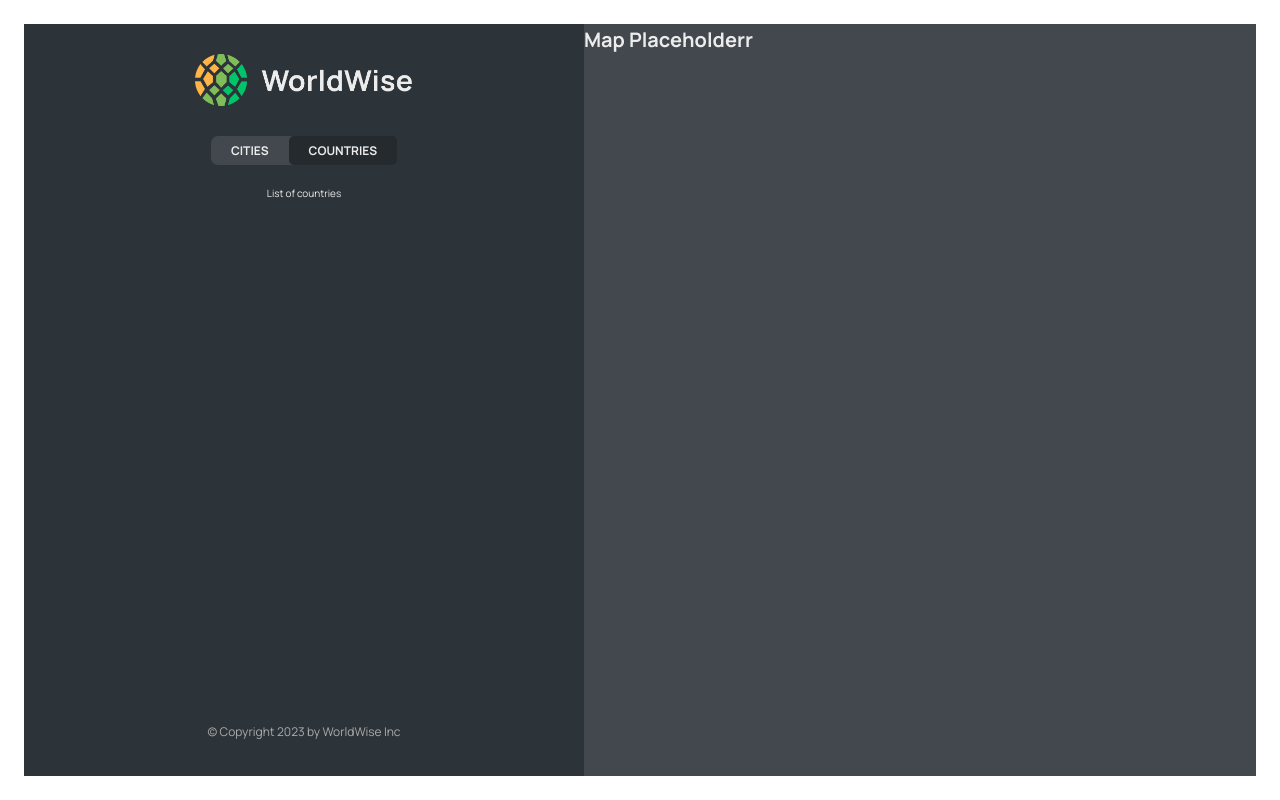
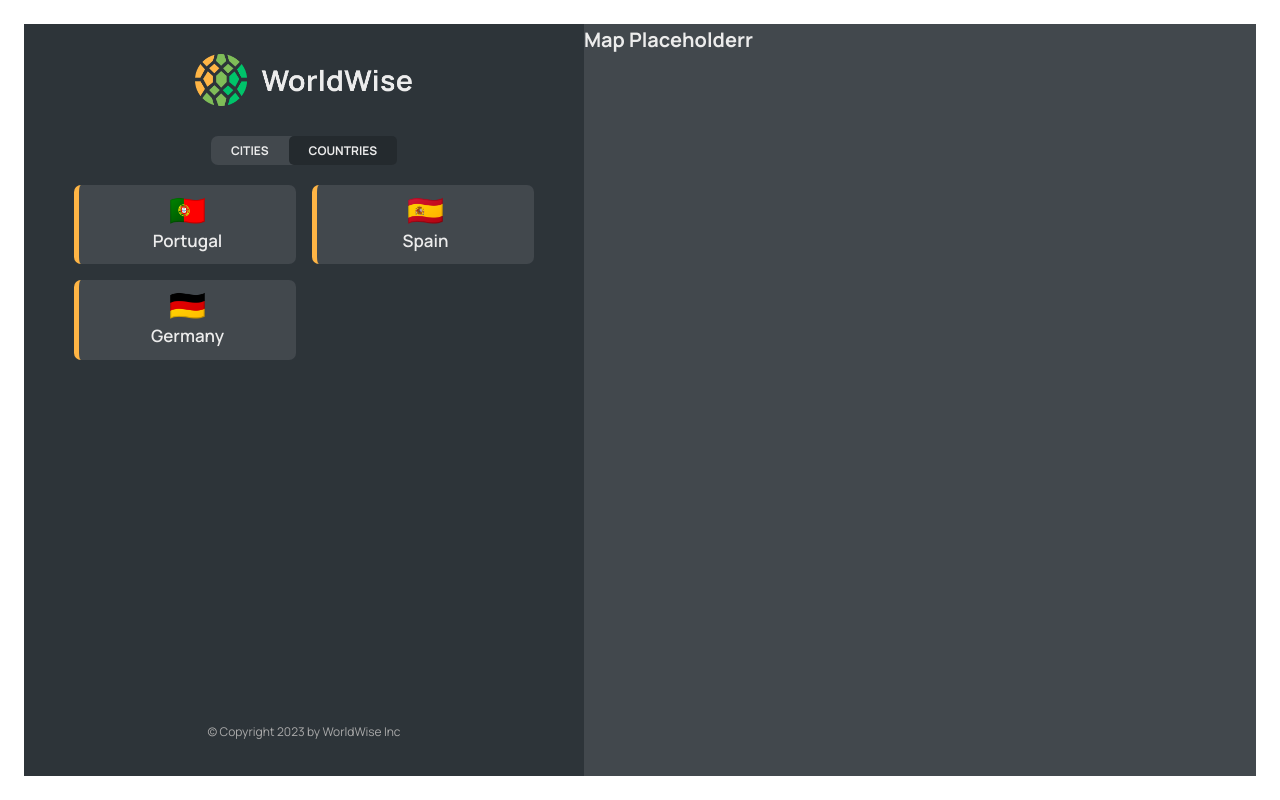
Before and after one commit to farhanahmedhasan/worldwisy, a React (Vite) app: page /app/countries in a window 1280 px wide. Built offline with nearby package versions, Linux system fonts and the light colour scheme; data requests are answered from the project's data file; the HTML template or start-up script is replaced by a standard one.

Commit message:
added-countryList

```diff
--- a/data/cities.json
+++ b/data/cities.json
@@ -35,6 +35,30 @@
         "lng": 13.376933665713324
       },
       "id": 98443197
+    },
+    {
+      "cityName": "Faro",
+      "country": "Portugal",
+      "emoji": "🇵🇹",
+      "date": "2027-10-31T15:59:59.138Z",
+      "notes": "My favorite city so far!",
+      "position": {
+        "lat": 38.727881642324164,
+        "lng": -9.140900099907554
+      },
+      "id": 7393038534
+    },
+    {
+      "cityName": "Barcelona",
+      "country": "Spain",
+      "emoji": "🇪🇸",
+      "date": "2027-07-15T08:22:53.976Z",
+      "notes": "",
+      "position": {
+        "lat": 40.46635901755316,
+        "lng": -3.7133789062500004
+      },
+      "id": 17806751231
     }
   ]
 }
--- a/src/App.jsx
+++ b/src/App.jsx
@@ -1,5 +1,4 @@
-import { BrowserRouter, Route, Routes } from "react-router-dom"
-
+import CountryList from "./components/auth/countryList/CountryList.jsx"
 import CityList from "./components/auth/cityList/CityList.jsx"
 import AppLayout from "./pages/auth/AppLayout.jsx"
 import Error404 from "./pages/shared/Error404.jsx"
@@ -7,9 +6,10 @@ import Product from "./pages/guest/Product.jsx"
 import Pricing from "./pages/guest/Pricing.jsx"
 import Login from "./pages/guest/Login.jsx"
 import Home from "./pages/guest/Home.jsx"
+import "./index.css"
 
+import { BrowserRouter, Route, Routes } from "react-router-dom"
 import React, { useEffect, useState } from "react"
-import "./index.css"
 
 const BASE_URL = "http://localhost:3001"
 
@@ -24,7 +24,6 @@ export default function App() {
                 const res = await fetch(`${BASE_URL}/cities`)
                 const cityData = await res.json()
                 setCities(cityData)
-                console.log(cityData)
             } catch (error) {
                 console.log(error)
             } finally {
@@ -44,7 +43,7 @@ export default function App() {
                 <Route path="/app" element={<AppLayout />}>
                     <Route index element={<CityList cities={cities} isLoading={isLoading} />} />
                     <Route path="cities" element={<CityList cities={cities} isLoading={isLoading} />} />
-                    <Route path="countries" element={<p>List of countries</p>} />
+                    <Route path="countries" element={<CountryList cities={cities} isLoading={isLoading} />} />
                     <Route path="form" element={<form>Just a form</form>} />
                 </Route>
                 <Route path="*" element={<Error404 />} />
--- /dev/null
+++ b/src/components/auth/countryList/CountryItem.jsx
@@ -0,0 +1,12 @@
+import styles from "./CountryItem.module.css"
+
+import React from "react"
+
+export default function CountryItem({ country }) {
+    return (
+        <li className={styles.countryItem}>
+            <span>{country.emoji}</span>
+            <span>{country.country}</span>
+        </li>
+    )
+}
--- /dev/null
+++ b/src/components/auth/countryList/CountryItem.module.css
@@ -0,0 +1,19 @@
+.countryItem {
+    display: flex;
+    flex-direction: column;
+    align-items: center;
+    gap: 0.2rem;
+
+    font-size: 1.7rem;
+    font-weight: 600;
+
+    background-color: var(--color-dark--2);
+    border-radius: 7px;
+    padding: 1rem 2rem;
+    border-left: 5px solid var(--color-brand--1);
+}
+
+.countryItem span:first-child {
+    font-size: 3rem;
+    line-height: 1;
+}
--- /dev/null
+++ b/src/components/auth/countryList/CountryList.jsx
@@ -0,0 +1,33 @@
+import Message from "../../../pages/shared/message/Message.jsx"
+import Spinner from "../../../pages/shared/spinner/Spinner.jsx"
+import styles from "./CountryList.module.css"
+import CountryItem from "./CountryItem.jsx"
+
+import React from "react"
+
+export default function CountryList({ cities, isLoading }) {
+    if (isLoading) {
+        return <Spinner />
+    }
+
+    if (!cities.length) {
+        return <Message message="Add your first country by clicking on a country on the map" />
+    }
+
+    // here accumulator is the whole array and cur is the current item of the array
+    const countries = cities.reduce((acc, cur) => {
+        if (acc.map((el) => el.country).includes(cur.country)) {
+            return acc
+        } else {
+            return [...acc, { country: cur.country, emoji: cur.emoji, id: cur.id }]
+        }
+    }, [])
+
+    return (
+        <ul className={styles.countryList}>
+            {countries.map((country) => (
+                <CountryItem key={country.id} country={country} />
+            ))}
+        </ul>
+    )
+}
--- /dev/null
+++ b/src/components/auth/countryList/CountryList.module.css
@@ -0,0 +1,12 @@
+.countryList {
+    width: 100%;
+    height: 65vh;
+    list-style: none;
+    overflow-y: scroll;
+    overflow-x: hidden;
+
+    display: grid;
+    grid-template-columns: 1fr 1fr;
+    align-content: start;
+    gap: 1.6rem;
+}
```
